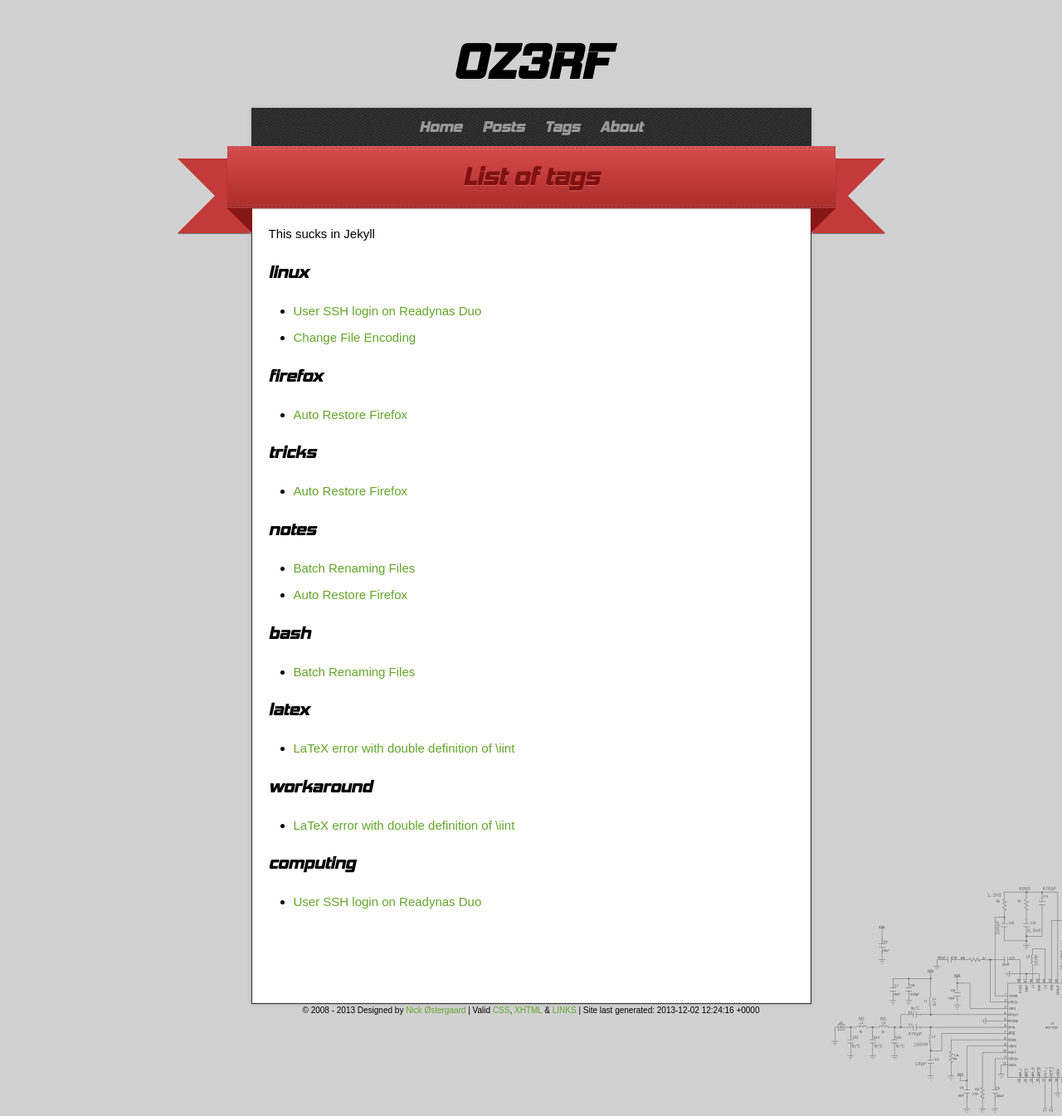
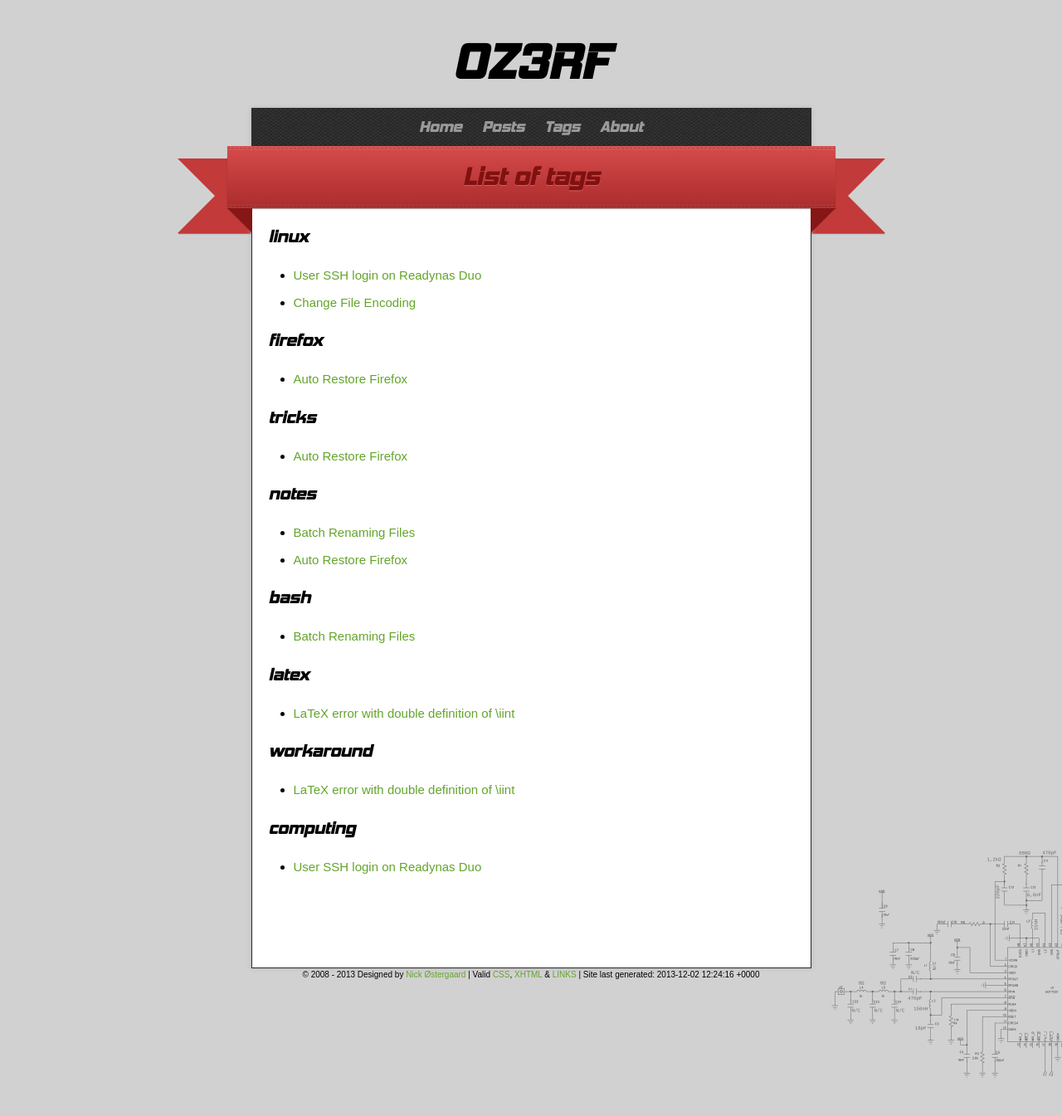
Before and after one commit to nickoe/nickoe.github.io, a Jekyll site: the page built from tags.html, in a window 1280 px wide. Shown: the whole page at 83% size. Built offline with Jekyll 4.4.1, drawn with Linux system fonts in a browser that asks for light colours; after the commit the page ends 1302 px from its top, so only the background shows below that.

Commit message:
Remove comment

```diff
--- a/tags.html
+++ b/tags.html
@@ -2,6 +2,5 @@
 layout: default
 title: List of tags
 ---
-This sucks in Jekyll
 
 {% include tag_listing.html %}
```
